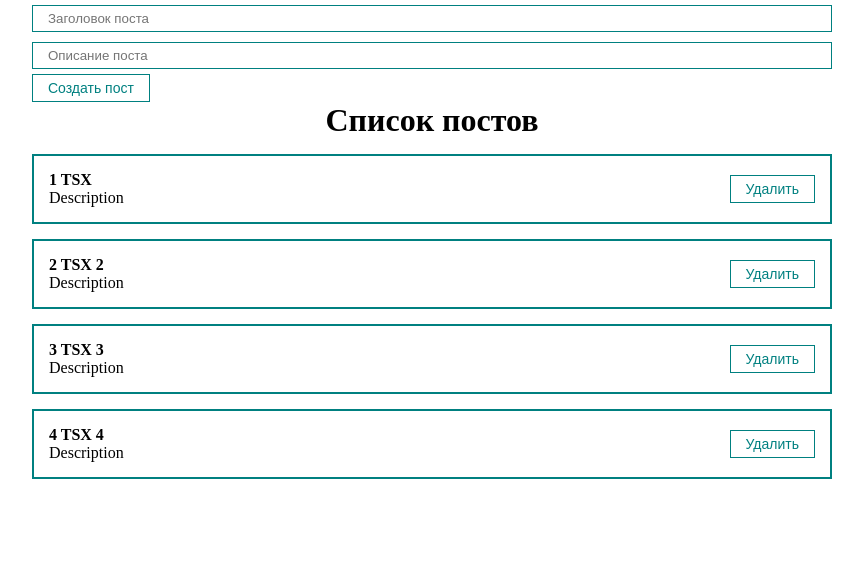
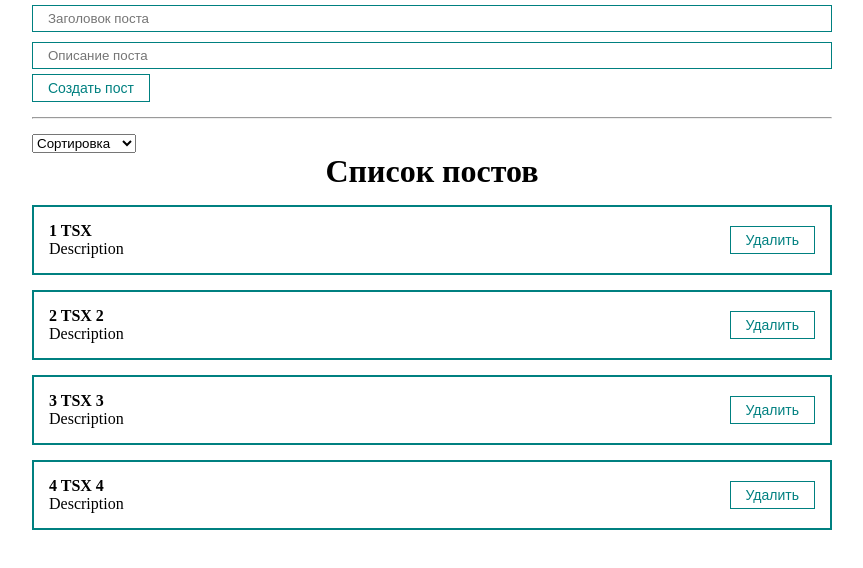
Before and after one commit to PoN1EXE/App5, a React (Vite) app: page / in a window 1280 px wide. Shown: the top 568 px of the page, without its empty margins (208-1071 px from the left). Built offline with nearby package versions, Linux system fonts and the light colour scheme.

Commit message:
сортировка

```diff
--- /dev/null
+++ b/src/components/UI/select/MySelect.tsx
@@ -0,0 +1,14 @@
+export const MySelect = ({ options, defaultValue, value, onChange }) => {
+  return (
+    <select value={value} onChange={(e) => onChange(e.target.value)}>
+      <option disabled value=''>
+        {defaultValue}
+      </option>
+      {options.map((option) => (
+        <option key={option.value} value={option.value}>
+          {option.name}
+        </option>
+      ))}
+    </select>
+  )
+}
--- a/src/components/app/App.tsx
+++ b/src/components/app/App.tsx
@@ -3,9 +3,16 @@
 import { PostList } from '../PostList/PostList'
 import { PostForm } from '../PostForm/PostForm'
 import { PostConst } from '../PostConst/PostConst'
+import { MySelect } from '../UI/select/MySelect'
 
 export const App = () => {
   const [posts, setPosts] = useState(PostConst)
+  const [selectedSort, setSelectedSort] = useState('')
+
+  const sortPosts = (sort) => {
+    setSelectedSort(sort)
+    setPosts([...posts].sort((a, b) => a[sort].localeCompare(b[sort])))
+  }
 
   const createPostNew = (newPost) => {
     setPosts([...posts, newPost])
@@ -18,6 +25,18 @@
   return (
     <div className='app'>
       <PostForm createPost={createPostNew} />
+      <hr style={{ margin: '15px 0' }} />
+      <div>
+        <MySelect
+          value={selectedSort}
+          onChange={sortPosts}
+          defaultValue='Сортировка'
+          options={[
+            { value: 'title', name: 'По названию' },
+            { value: 'body', name: 'По описанию' },
+          ]}
+        />
+      </div>
       {posts.length ? (
         <PostList removePost={removePostBtn} posts={posts} title='Список постов' />
       ) : (
```
